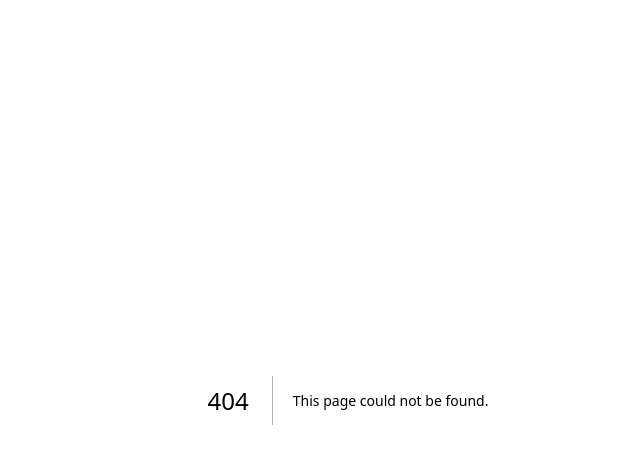
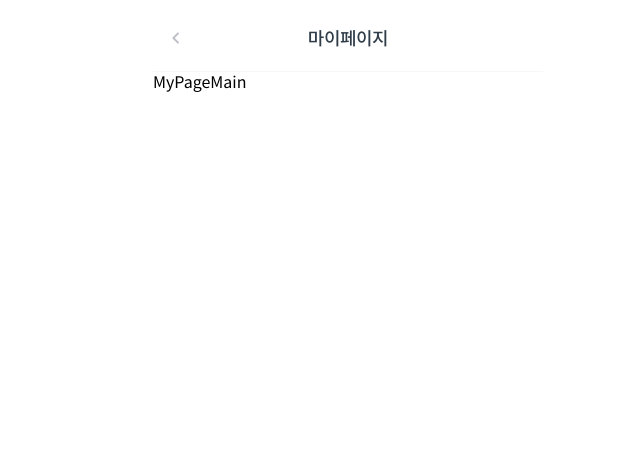
Before and after one commit to bsideproject/team3-client, a Next.js app: page /mypage/1 in a window 1280 px wide. Before the commit this address had no page. Shown: the top 464 px of the page, without its empty margins (292-932 px from the left). Built offline with nearby package versions, Linux system fonts and the light colour scheme.

Commit message:
마이페이지 팠다

```diff
--- a/pages/index.tsx
+++ b/pages/index.tsx
@@ -27,6 +27,9 @@ const Home = observer(() => {
       <br />
       <br />
       <Link href="/review/add">리뷰 작성</Link>
+      <br />
+      <br />
+      <Link href="/mypage/1">마이페이지</Link>
     </AppContainer>
   )
 })
--- /dev/null
+++ b/pages/mypage/[userid]/index.tsx
@@ -0,0 +1,12 @@
+import MyPageMain from '@/components/domain/mypage'
+import MyPageLayout from '@/components/layout/page-layout/MyPageLayout'
+import { ReactElement } from 'react'
+
+const MyPage = () => {
+  return <MyPageMain />
+}
+export default MyPage
+
+MyPage.getLayout = function getLayout(page: ReactElement) {
+  return <MyPageLayout>{page}</MyPageLayout>
+}
--- /dev/null
+++ b/src/components/domain/mypage/index.tsx
@@ -0,0 +1,4 @@
+const MyPageMain = () => {
+  return <div>MyPageMain</div>
+}
+export default MyPageMain
--- /dev/null
+++ b/src/components/layout/page-layout/MyPageLayout.tsx
@@ -0,0 +1,26 @@
+import { ReactNode } from 'react'
+import styled from 'styled-components'
+import AppContainer from '@/components/layout/container-layout/AppContainer'
+import { confirmButtonHeight } from '@/components/ui/buttons/ConfirmButton'
+import { observer } from 'mobx-react-lite'
+import PageHeader, { pageHeaderHeight } from '@/components/ui/headers/PageHeader'
+import { viewportHeight } from '@/styles/mixins'
+
+type Props = {
+  hasPrev?: boolean
+  children: ReactNode
+}
+
+const MyPageLayout = observer(({ children }: Props) => {
+  return (
+    <AppContainer>
+      <PageHeader title={'마이페이지'} hasPrev />
+      <StyledMain>{children}</StyledMain>
+    </AppContainer>
+  )
+})
+export default MyPageLayout
+
+const StyledMain = styled.main`
+  padding-top: ${pageHeaderHeight}px;
+`
```
Also changed, not shown: public/images/examples/mypage-profile.png (added).
